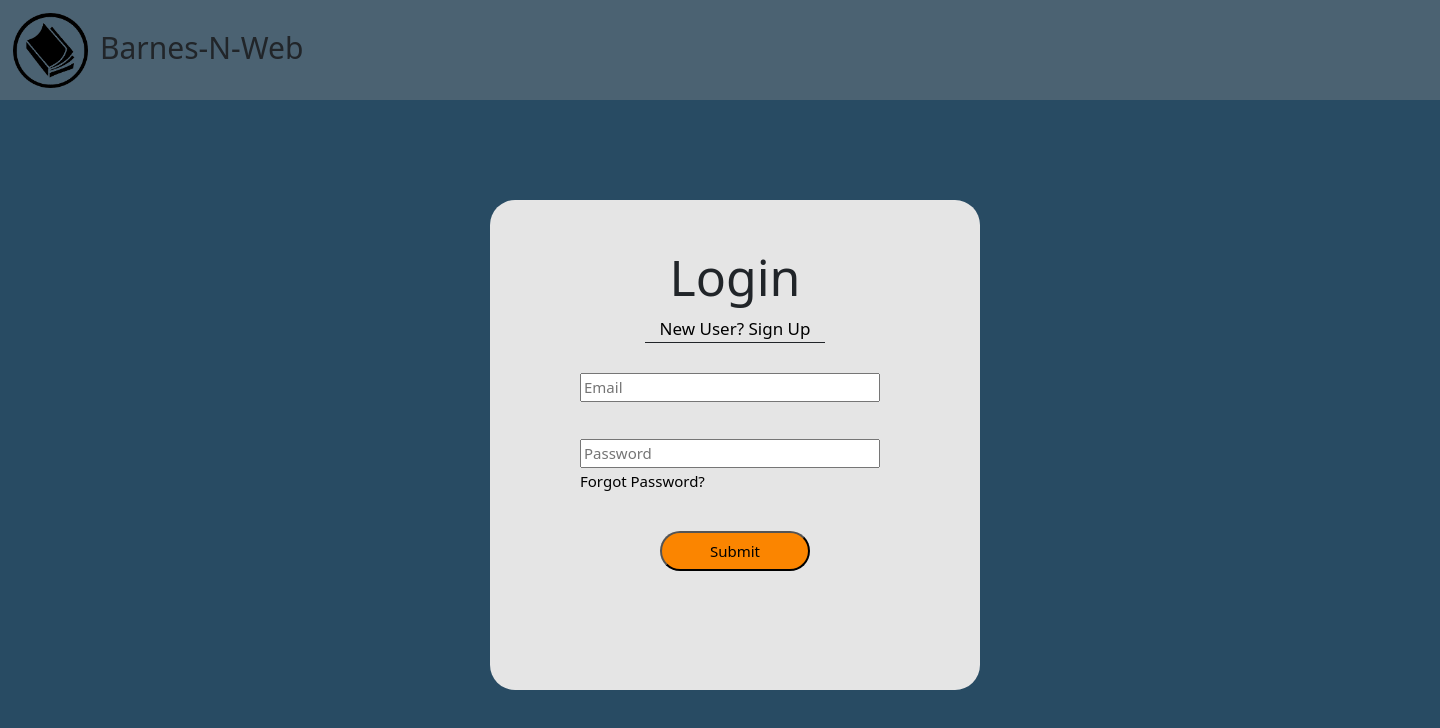
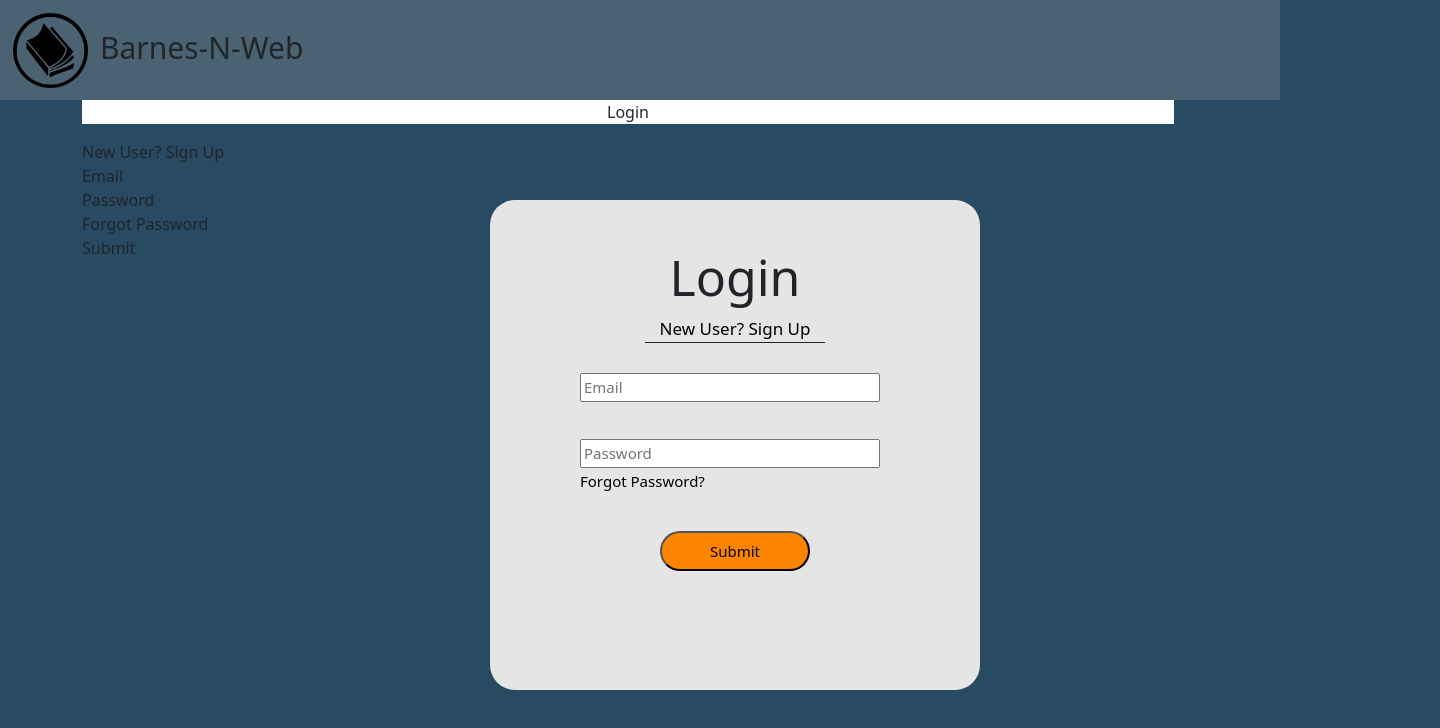
Before and after one commit to rigrergl/barnes-n-web, a Next.js app in the folder barnes-n-web/: page /Login in a window 1280 px wide. Shown: the top 728 px of the page, 1440 px wide, since content can reach past the window. Built offline with nearby package versions, Linux system fonts and the light colour scheme.

Commit message:
Started Refactor

```diff
--- a/barnes-n-web/pages/Login.tsx
+++ b/barnes-n-web/pages/Login.tsx
@@ -1,13 +1,68 @@
 import Header from "./components/Header";
+import { useState, createRef } from 'react'
+import getConfig from 'next/config'
+import Container from 'react-bootstrap/Container';
+import Row from 'react-bootstrap/Row';
+import Col from 'react-bootstrap/Col';
 
 
+const bcrypt = require("bcryptjs");
+
 const Login = () => {
+  const [username, setUsername] = useState("");
+  const [password, setPassword] = useState("");
+  const [success, setSuccess] = useState(false);
+
+  const { publicRuntimeConfig } = getConfig();
+  const backendUrl = publicRuntimeConfig.backendUrl;
+
+  const login = () => {
+    fetch(backendUrl + "/auth/signin", {
+        method: "POST",
+        headers: {
+            "Content-Type": "application/json"
+        },
+        body: JSON.stringify({
+            username: username,
+            password: password
+        })
+    }).then(
+        response => {
+            if (response.ok) {
+                setSuccess(true);
+            } else {
+                // TODO
+            }
+        }
+    )
+}
+
   return (
     <div className='page'>
 
         {/* Header Component */}
         <Header />
 
+        <Container fluid="sm" >
+        <Row >
+          <Col ><p className="text-center" style={{background:'white'}}> Login </p></Col>
+        </Row>
+        <Row>
+          <Col >New User? Sign Up</Col>
+        </Row>
+        <Row>
+          <Col >Email</Col>
+        </Row>
+        <Row>
+          <Col >Password</Col>
+        </Row>
+        <Row>
+          <Col >Forgot Password</Col>
+        </Row>
+        <Row>
+          <Col >Submit</Col>
+        </Row>
+      </Container>
         {/* Login Section */}
         <div className='loginBox'>
 
--- a/barnes-n-web/pages/index.css
+++ b/barnes-n-web/pages/index.css
@@ -1,11 +1,9 @@
 .page {
-  width: 1440px;
   height: 1024px;
 }
 
 .header {
   height: 100px;
-  width: 1440px;
   background: #4b6272;
   margin-top: 0%;
 }
@@ -22,6 +20,10 @@
   margin-left: 100px;
   margin-top: 25px;
   width: 22%;
+}
+
+.text-center {
+  text-align: center;
 }
 
 .headerRow:after {
@@ -86,5 +88,4 @@
 
 body {
   background: #284b63;
-  width: 1440px;
 }
```
